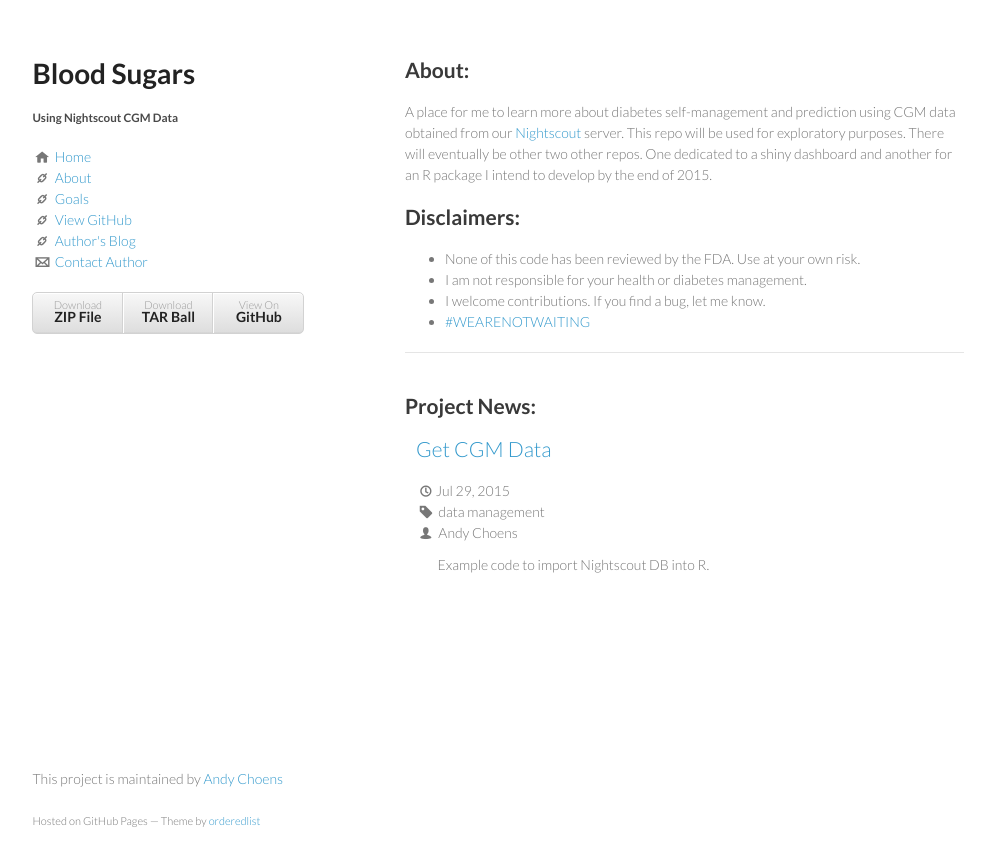
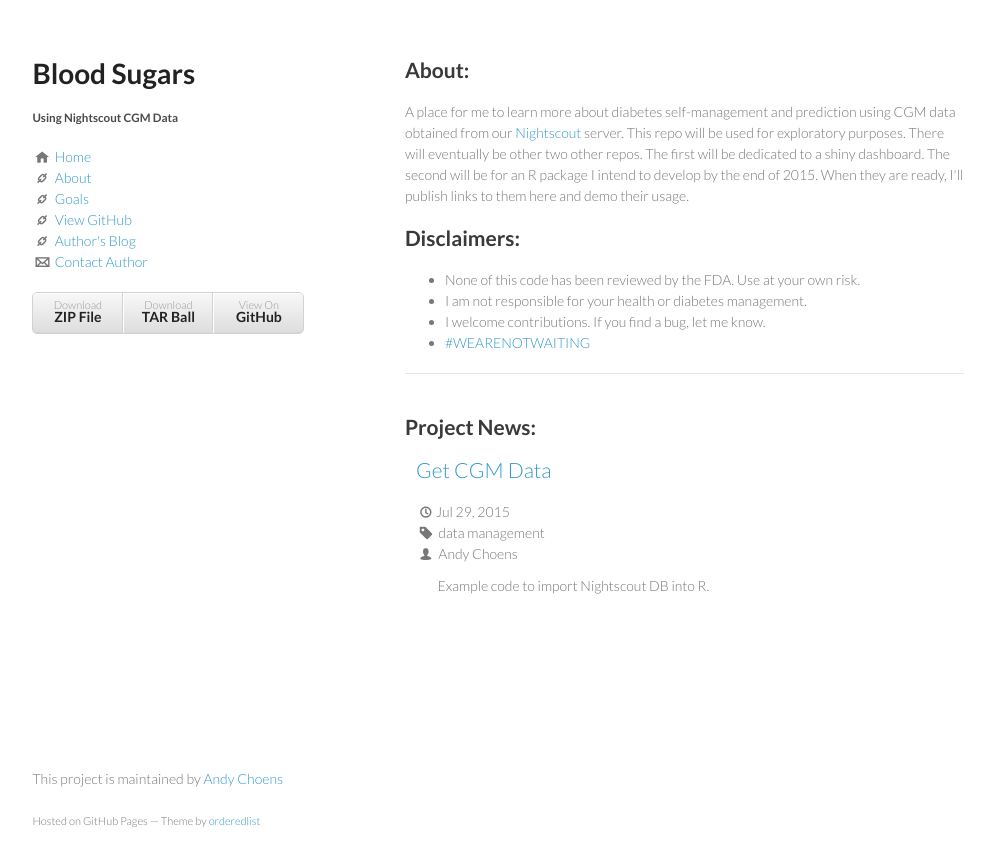
Before and after one commit to Choens/blood-sugars, a Jekyll site: the page built from index.html, in a window 1280 px wide. Shown: the top 866 px of the page, without its empty margins (142-1135 px from the left). Built offline with Jekyll 4.4.1, drawn with Linux system fonts in a browser that asks for light colours; the list of posts is cut into pages by our own code.

Commit message:
Another language tweak.

```diff
--- a/index.html
+++ b/index.html
@@ -8,8 +8,10 @@ title: Blood Sugars
     A place for me to learn more about diabetes self-management and
     prediction using CGM data obtained from our <a href="http://www.nightscout.info/">Nightscout</a> server. This
     repo will be used for exploratory purposes. There will eventually
-    be other two other repos. One dedicated to a shiny dashboard and
-    another for an R package I intend to develop by the end of 2015.
+    be other two other repos. The first will be dedicated to a shiny
+    dashboard. The second will be for an R package I intend to develop
+    by the end of 2015. When they are ready, I'll publish links to
+    them here and demo their usage.
 </p>
 
 <h2>Disclaimers:</h2>
```
